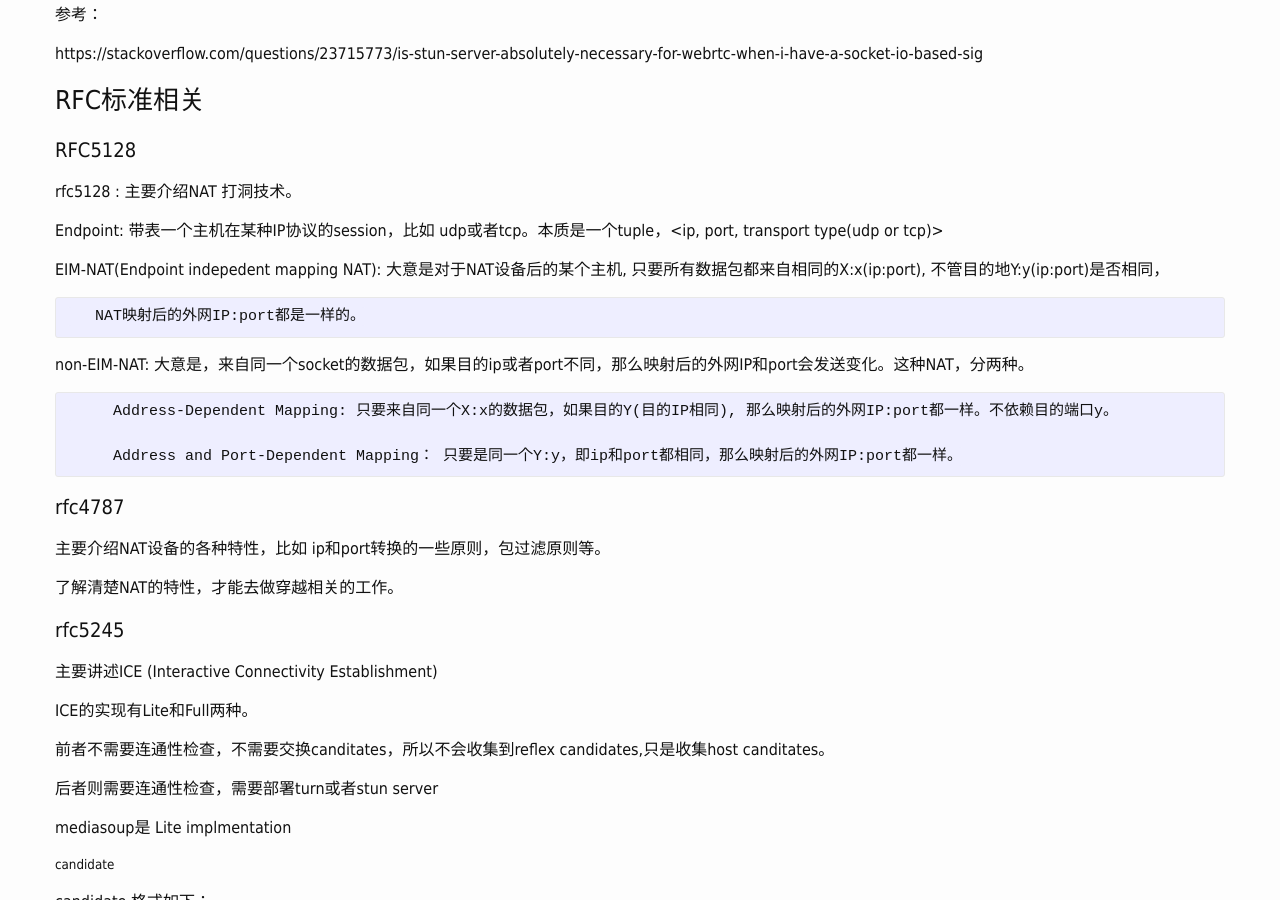
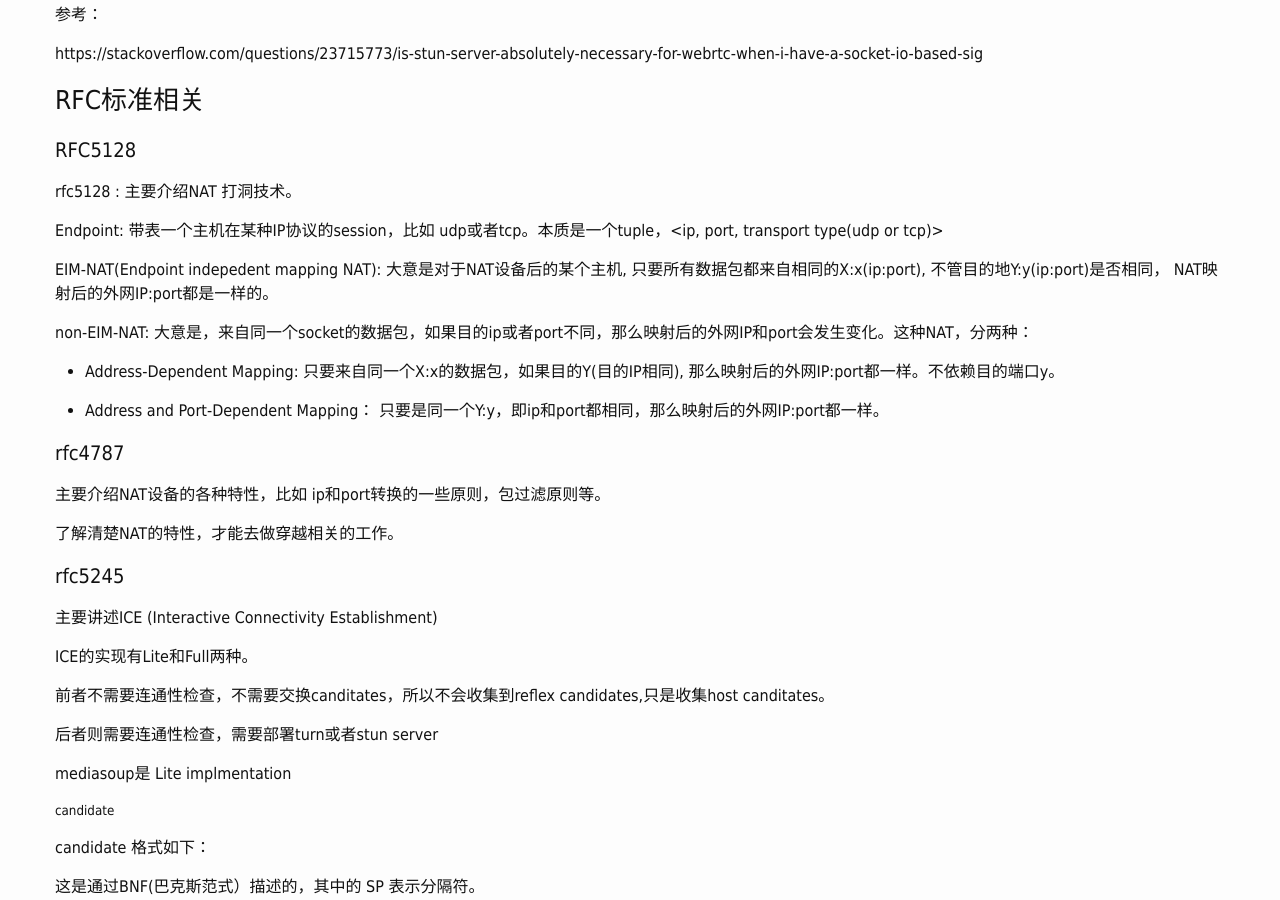
Before and after one commit to haska1025/haska1025.github.io, a Jekyll site: the page built from _posts/2019-01-12-p2p_ relative.md, in a window 1280 px wide and 900 px high, scrolled down 413 px. Built offline with Jekyll 4.4.1, drawn with Linux system fonts in a browser that asks for light colours.

Commit message:
Update 2019-01-12-p2p_ relative.md

```diff
--- a/_posts/2019-01-12-p2p_ relative.md
+++ b/_posts/2019-01-12-p2p_ relative.md
@@ -27,15 +27,13 @@ rfc5128 : 主要介绍NAT 打洞技术。
 
 Endpoint: 带表一个主机在某种IP协议的session，比如 udp或者tcp。本质是一个tuple，<ip, port, transport type(udp or tcp)>
 
-EIM-NAT(Endpoint indepedent mapping NAT): 大意是对于NAT设备后的某个主机, 只要所有数据包都来自相同的X:x(ip:port), 不管目的地Y:y(ip:port)是否相同，
+EIM-NAT(Endpoint indepedent mapping NAT): 大意是对于NAT设备后的某个主机, 只要所有数据包都来自相同的X:x(ip:port), 不管目的地Y:y(ip:port)是否相同， NAT映射后的外网IP:port都是一样的。
 
-       NAT映射后的外网IP:port都是一样的。
+non-EIM-NAT: 大意是，来自同一个socket的数据包，如果目的ip或者port不同，那么映射后的外网IP和port会发生变化。这种NAT，分两种：
 
-non-EIM-NAT: 大意是，来自同一个socket的数据包，如果目的ip或者port不同，那么映射后的外网IP和port会发送变化。这种NAT，分两种。
+- Address-Dependent Mapping: 只要来自同一个X:x的数据包，如果目的Y(目的IP相同), 那么映射后的外网IP:port都一样。不依赖目的端口y。
 
-         Address-Dependent Mapping: 只要来自同一个X:x的数据包，如果目的Y(目的IP相同), 那么映射后的外网IP:port都一样。不依赖目的端口y。
-
-         Address and Port-Dependent Mapping： 只要是同一个Y:y，即ip和port都相同，那么映射后的外网IP:port都一样。
+- Address and Port-Dependent Mapping： 只要是同一个Y:y，即ip和port都相同，那么映射后的外网IP:port都一样。
 
 #### rfc4787
 
```
